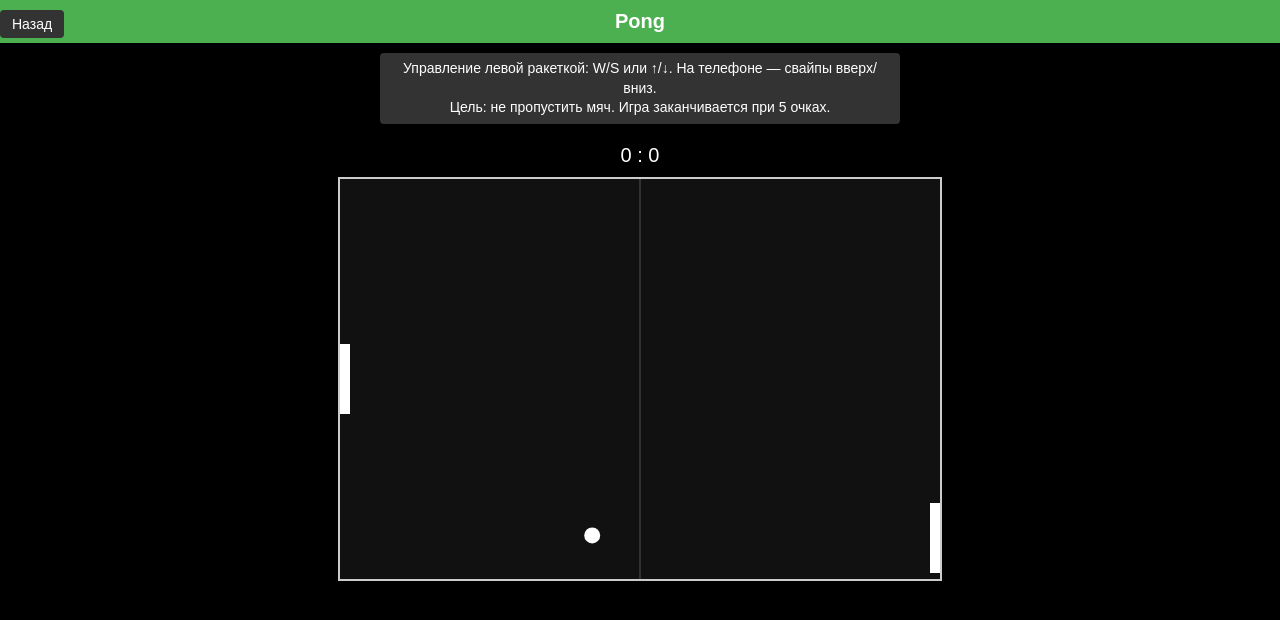
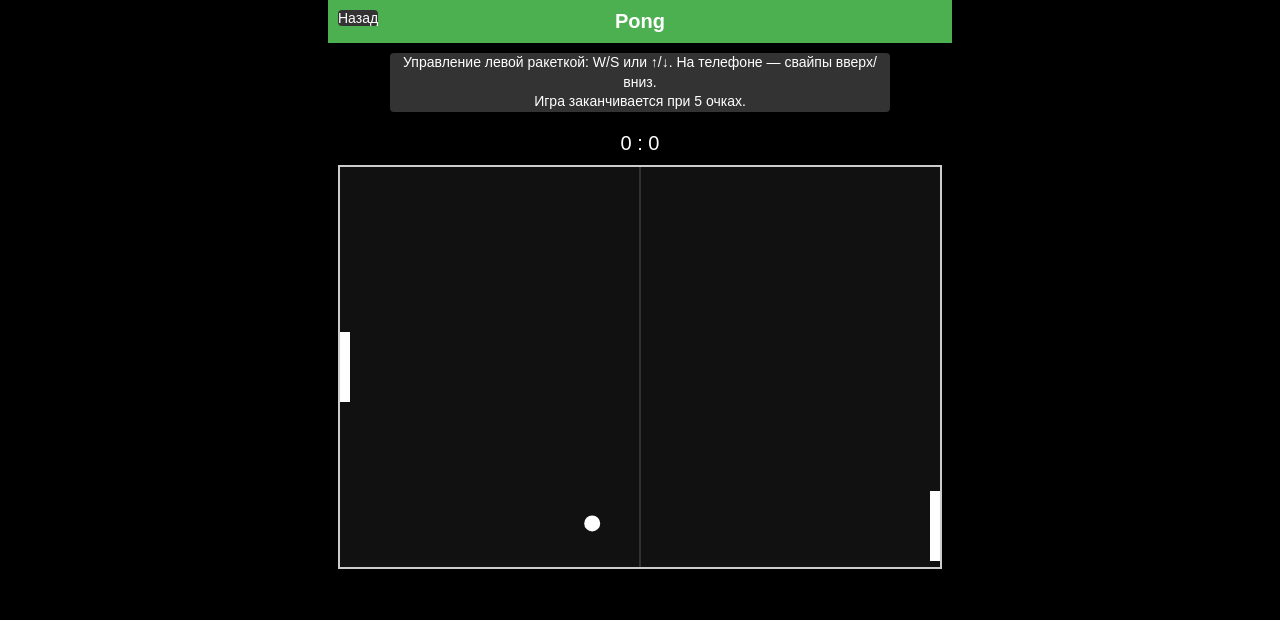
Before and after one commit to minizvezd/Telegram-Minigames, a website: page templates/pong.html in a window 1280 px wide. Drawn offline with Linux system fonts and the light colour scheme.

Commit message:
Update pong.html

```diff
--- a/templates/pong.html
+++ b/templates/pong.html
@@ -4,113 +4,117 @@
   <meta charset="UTF-8">
   <title>Pong</title>
   <meta name="viewport" content="width=device-width, initial-scale=1.0, user-scalable=no">
+
   <style>
-    body {
-      margin: 0;
-      padding: 0;
-      background: #000;
-      color: #fff;
-      font-family: sans-serif;
-      display: flex;
-      flex-direction: column;
-      align-items: center;
-      -webkit-touch-callout: none;
-      -webkit-user-select: none;
-      -moz-user-select: none;
-      -ms-user-select: none;
-      user-select: none;
-      touch-action: none;
+    html, body {
+      margin:0;
+      padding:0;
+      background:#000;
+      color:#fff;
+      font-family:sans-serif;
+      overscroll-behavior:none;
+      -webkit-overflow-scrolling:none;
+      -webkit-touch-callout:none;
+      -webkit-user-select:none;
+      -moz-user-select:none;
+      -ms-user-select:none;
+      user-select:none;
+      touch-action:none;
+      display:flex;
+      flex-direction:column;
+      align-items:center;
     }
     header {
-      width: 100%;
-      background: #4CAF50;
-      color: #fff;
-      text-align: center;
-      padding: 10px;
-      position: relative;
+      width:100%;
+      background:#4CAF50;
+      color:#fff;
+      text-align:center;
+      padding:10px;
+      position:relative;
     }
     .back-button {
-      position: absolute;
-      left: 10px;
-      top: 10px;
-      text-decoration: none;
-      background: #333;
-      color: #fff;
-      padding: 6px 12px;
-      border-radius: 4px;
-      font-size: 14px;
+      position:absolute;
+      left:10px;
+      top:10px;
+      text-decoration:none;
+      background:#333;
+      color:#fff;
+      padding:6px12px;
+      border-radius:4px;
+      font-size:14px;
     }
     .back-button:hover {
-      background: #555;
+      background:#555;
     }
     h1 {
-      margin: 0;
-      font-size: 20px;
+      margin:0;
+      font-size:20px;
     }
     .instructions {
-      margin: 10px;
-      font-size: 14px;
-      background: #333;
-      padding: 6px 10px;
-      border-radius: 4px;
-      line-height: 1.4;
-      max-width: 500px;
-      text-align: center;
+      margin:10px;
+      font-size:14px;
+      background:#333;
+      padding:6px10px;
+      border-radius:4px;
+      line-height:1.4;
+      max-width:500px;
+      text-align:center;
     }
     #score {
-      margin: 10px;
-      font-size: 20px;
+      margin:10px;
+      font-size:20px;
     }
     canvas {
-      border: 2px solid #ccc;
-      background: #111;
-      display: block;
+      border:2px solid #ccc;
+      background:#111;
+      display:block;
     }
     #gameOver {
-      position: absolute;
-      top: 40%;
-      left: 50%;
-      transform: translate(-50%, -50%);
-      background: rgba(0,0,0,0.8);
-      color: #fff;
-      padding: 20px;
-      border-radius: 8px;
-      text-align: center;
-      display: none;
+      position:absolute;
+      top:40%;
+      left:50%;
+      transform:translate(-50%,-50%);
+      background:rgba(0,0,0,0.8);
+      color:#fff;
+      padding:20px;
+      border-radius:8px;
+      text-align:center;
+      display:none;
     }
     #gameOver button {
-      margin-top: 10px;
-      padding: 8px 16px;
-      background: #f66;
-      border: none;
-      cursor: pointer;
-      color: #fff;
-      border-radius: 5px;
-      font-size: 16px;
+      margin-top:10px;
+      padding:8px16px;
+      background:#f66;
+      border:none;
+      cursor:pointer;
+      color:#fff;
+      border-radius:5px;
+      font-size:16px;
     }
     #gameOver button:hover {
-      background: #d55;
+      background:#d55;
     }
-    @media(max-width:600px) {
+    @media(max-width:600px){
       canvas {
-        width: 300px !important;
-        height: 200px !important;
+        width:300px !important;
+        height:200px !important;
       }
     }
   </style>
 </head>
 <body>
+
   <header>
     <a class="back-button" href="/">Назад</a>
     <h1>Pong</h1>
   </header>
 
   <div class="instructions">
-    Управление левой ракеткой: W/S или ↑/↓. На телефоне — свайпы вверх/вниз.<br>
-    Цель: не пропустить мяч. Игра заканчивается при 5 очках.
+    Управление левой ракеткой: W/S или ↑/↓. На телефоне — свайпы вверх/вниз.
+    <br>Игра заканчивается при 5 очках.
   </div>
   <div id="score">0 : 0</div>
-  <div style="position: relative;">
+  <div style="position:relative;">
     <canvas id="pongCanvas" width="600" height="400"></canvas>
     <div id="gameOver">
       <h2 id="finalScore">Счёт:</h2>
@@ -119,72 +123,72 @@
   </div>
 
   <script>
-    const canvas = document.getElementById("pongCanvas");
-    const ctx = canvas.getContext("2d");
+    // Блокируем скролл/выделения
+    document.addEventListener("touchmove", e=>e.preventDefault(), {passive:false});
+    document.addEventListener("selectstart", e=>e.preventDefault());
 
-    let paddleHeight = 70;
-    let paddleWidth = 10;
+    const canvas=document.getElementById("pongCanvas");
+    const ctx=canvas.getContext("2d");
+
+    let paddleHeight=70;
+    let paddleWidth=10;
 
     let leftPaddleY, rightPaddleY;
     let ballX, ballY;
-    let ballSize = 8;
+    let ballSize=8;
     let ballSpeedX, ballSpeedY;
+    let leftScore=0;
+    let rightScore=0;
 
-    let leftScore = 0;
-    let rightScore = 0;
-
-    let moveUp = false;
-    let moveDown = false;
-
-    let isGameOver = false;
-    const maxScore = 5;
-
+    let moveUp=false, moveDown=false;
+    let isGameOver=false;
+    const maxScore=5;
     let animationFrameId;
 
-    let touchStartY = 0;
-    const SWIPE_THRESHOLD = 30;
+    let touchStartY=0;
+    const SWIPE_THRESHOLD=30;
 
     function initGame(){
-      leftPaddleY = canvas.height/2 - paddleHeight/2;
-      rightPaddleY = canvas.height/2 - paddleHeight/2;
-      ballX = canvas.width/2;
-      ballY = canvas.height/2;
-      ballSpeedX = 2 * (Math.random()>0.5 ? 1 : -1);
-      ballSpeedY = 2 * (Math.random()>0.5 ? 1 : -1);
-      isGameOver = false;
+      leftPaddleY=canvas.height/2 - paddleHeight/2;
+      rightPaddleY=canvas.height/2 - paddleHeight/2;
+      ballX=canvas.width/2;
+      ballY=canvas.height/2;
+      ballSpeedX=2*(Math.random()>0.5?1:-1);
+      ballSpeedY=2*(Math.random()>0.5?1:-1);
+      isGameOver=false;
     }
 
     function update(){
-      if(isGameOver) return;
+      if(isGameOver)return;
 
-      // движение левой ракетки
+      // левой ракеткой
       if(moveUp && leftPaddleY>0){
         leftPaddleY-=5;
       }
       if(moveDown && leftPaddleY<canvas.height-paddleHeight){
         leftPaddleY+=5;
       }
-      // "ИИ" правой ракетки
+      // "ИИ"
       let center=rightPaddleY+paddleHeight/2;
       if(center<ballY){
         rightPaddleY+=3;
       } else{
         rightPaddleY-=3;
       }
-      if(rightPaddleY<0) rightPaddleY=0;
+      if(rightPaddleY<0)rightPaddleY=0;
       if(rightPaddleY>canvas.height-paddleHeight) rightPaddleY=canvas.height-paddleHeight;
 
       // мяч
       ballX+=ballSpeedX;
       ballY+=ballSpeedY;
 
-      // отскок сверху/снизу
-      if(ballY - ballSize<0 || ballY+ballSize>canvas.height){
+      // отскок
+      if(ballY-ballSize<0|| ballY+ballSize>canvas.height){
         ballSpeedY=-ballSpeedY;
       }
 
-      // левая ракетка
-      if(ballX - ballSize< paddleWidth){
+      // левая
+      if(ballX-ballSize< paddleWidth){
         if(ballY>leftPaddleY && ballY<leftPaddleY+paddleHeight){
           ballSpeedX=-ballSpeedX;
           ballSpeedX*=1.05;
@@ -196,8 +200,8 @@
         }
       }
 
-      // правая ракетка
-      if(ballX + ballSize> canvas.width - paddleWidth){
+      // правая
+      if(ballX+ballSize> canvas.width - paddleWidth){
         if(ballY>rightPaddleY && ballY<rightPaddleY+paddleHeight){
           ballSpeedX=-ballSpeedX;
           ballSpeedX*=1.05;
@@ -214,7 +218,7 @@
     }
 
     function checkScore(){
-      if(leftScore>=maxScore || rightScore>=maxScore){
+      if(leftScore>=maxScore|| rightScore>=maxScore){
         isGameOver=true;
         document.getElementById("finalScore").textContent=`Счёт: ${leftScore} : ${rightScore}`;
         document.getElementById("gameOver").style.display="block";
@@ -236,14 +240,14 @@
       ctx.fillRect(0,leftPaddleY,paddleWidth,paddleHeight);
 
       // правая ракетка
-      ctx.fillRect(canvas.width-paddleWidth, rightPaddleY,paddleWidth,paddleHeight);
+      ctx.fillRect(canvas.width-paddleWidth,rightPaddleY,paddleWidth,paddleHeight);
 
       // мяч
       ctx.beginPath();
-      ctx.arc(ballX,ballY, ballSize,0,Math.PI*2);
+      ctx.arc(ballX,ballY,ballSize,0,Math.PI*2);
       ctx.fill();
 
-      // центр линия
+      // линия
       ctx.strokeStyle="#555";
       ctx.beginPath();
       ctx.moveTo(canvas.width/2,0);
@@ -262,20 +266,20 @@
       requestAnimationFrame(update);
     }
 
-    // управление
+    // клавиатура
     document.addEventListener("keydown", e=>{
-      if(e.key==="w"||e.key==="W"||e.key==="ArrowUp"){
+      if(e.key==="w"||e.key==="W"|| e.key==="ArrowUp"){
         moveUp=true;
       }
-      if(e.key==="s"||e.key==="S"||e.key==="ArrowDown"){
+      if(e.key==="s"||e.key==="S"|| e.key==="ArrowDown"){
         moveDown=true;
       }
     });
     document.addEventListener("keyup", e=>{
-      if(e.key==="w"||e.key==="W"||e.key==="ArrowUp"){
+      if(e.key==="w"||e.key==="W"|| e.key==="ArrowUp"){
         moveUp=false;
       }
-      if(e.key==="s"||e.key==="S"||e.key==="ArrowDown"){
+      if(e.key==="s"||e.key==="S"|| e.key==="ArrowDown"){
         moveDown=false;
       }
     });
@@ -286,7 +290,7 @@
     });
     canvas.addEventListener("touchend", e=>{
       if(isGameOver)return;
-      let deltaY=e.changedTouches[0].clientY - touchStartY;
+      let deltaY=e.changedTouches[0].clientY-touchStartY;
       if(Math.abs(deltaY)>SWIPE_THRESHOLD){
         if(deltaY<0){
           moveUp=true;
@@ -298,8 +302,8 @@
       }
     });
 
-    // старт
     restartGame();
   </script>
+
 </body>
 </html>
```
